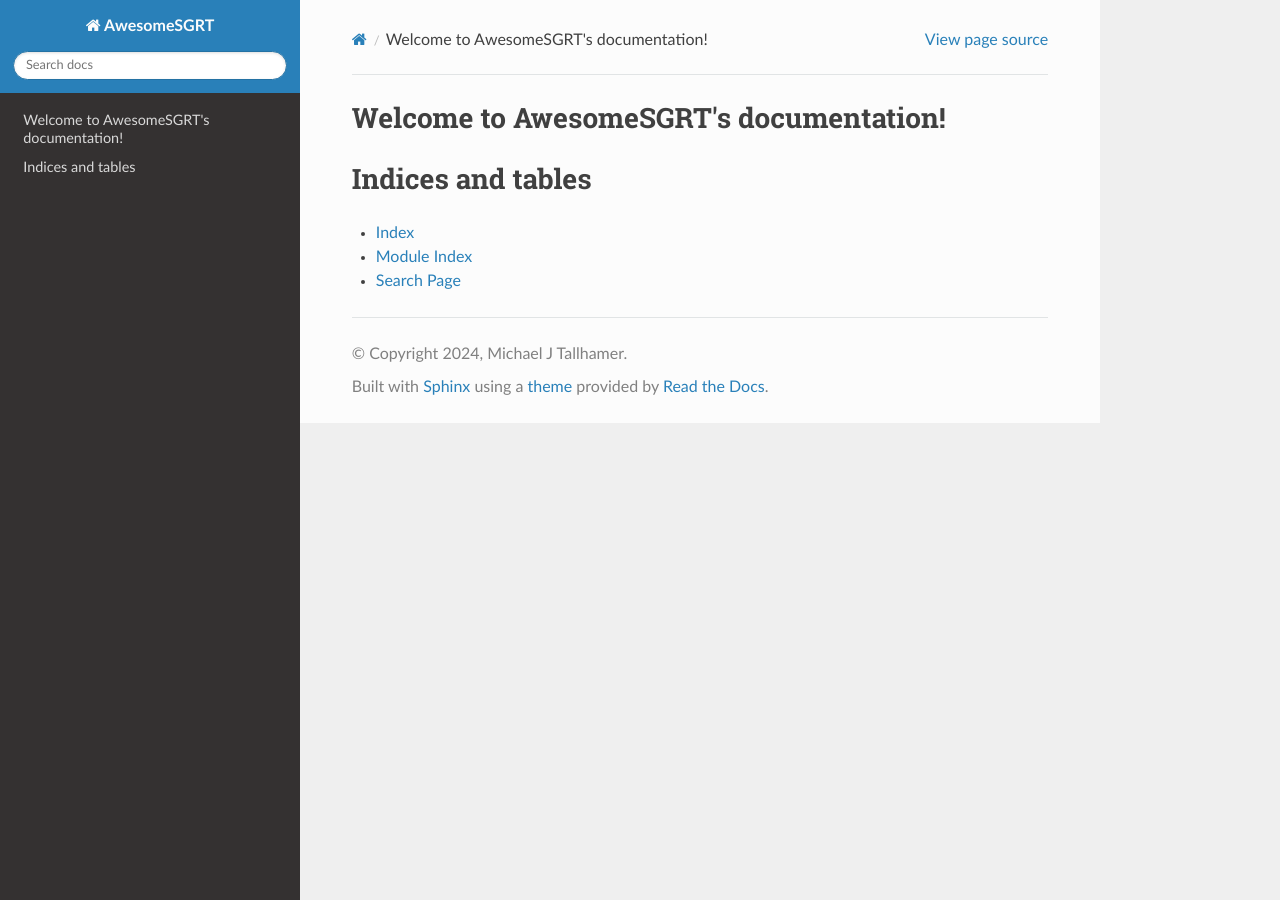
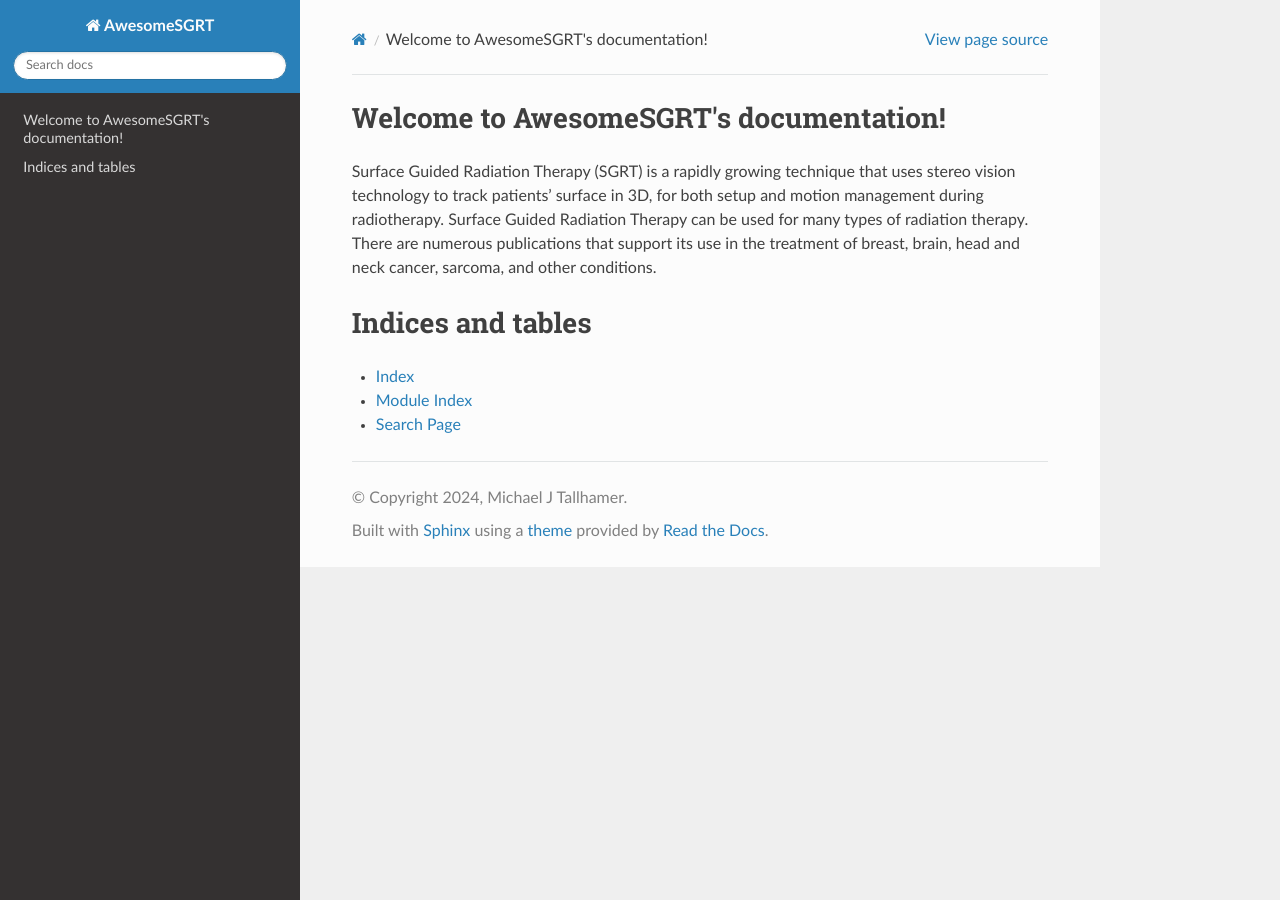
Before and after one commit to tallhamer/AwesomeSGRT, a Sphinx documentation site: the page built from docs/source/index.rst, in a window 1280 px wide. Built offline with Sphinx 7.4.7 and the Read the Docs theme 2.0.0, drawn with Linux system fonts in a browser that asks for light colours.

Commit message:
Update index.rst

```diff
--- a/docs/source/index.rst
+++ b/docs/source/index.rst
@@ -5,6 +5,7 @@
 
 Welcome to AwesomeSGRT's documentation!
 =======================================
+Surface Guided Radiation Therapy (SGRT) is a rapidly growing technique that uses stereo vision technology to track patients’ surface in 3D, for both setup and motion management during radiotherapy. Surface Guided Radiation Therapy can be used for many types of radiation therapy. There are numerous publications that support its use in the treatment of breast, brain, head and neck cancer, sarcoma, and other conditions.
 
 .. toctree::
    :maxdepth: 2
```
